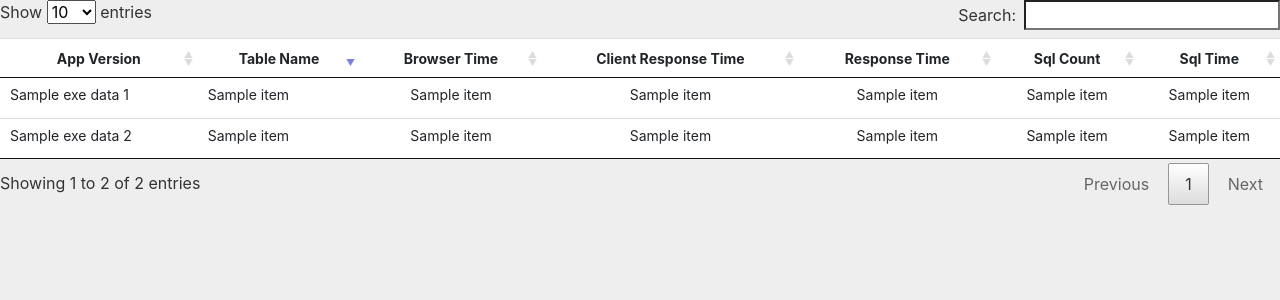
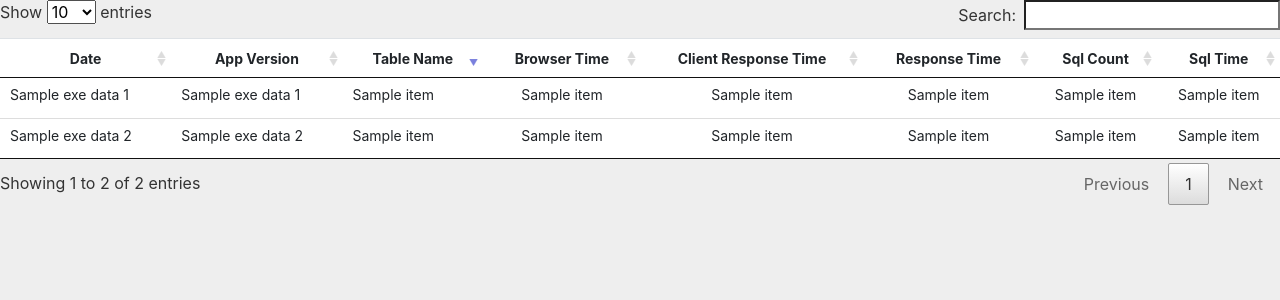
Before and after one commit to adiralashiva8/sp-historic, a Flask app: template sp_historic/templates/cmetrics.html in a window 1280 px wide. Shown: the top 300 px of the page. Run offline with Flask 2, Linux system fonts and the light colour scheme; the template is opened without the code that fills it: most values are stand-ins (such as "Sample title", 1, 10 or a date in 2020); some libraries are stand-ins or nearby versions.

Commit message:
Include Date in compare report

```diff
--- a/sp_historic/templates/cmetrics.html
+++ b/sp_historic/templates/cmetrics.html
@@ -96,6 +96,7 @@
         <table class="table row-border tablecard" id="tm">
             <thead>
                 <tr>
+                    <th>Date</th>
                     <th>App Version</th>
                     <th>Table Name</th>
                     <th>Browser Time</th>
@@ -108,6 +109,7 @@
             <tbody>
                 {% for item in test_data_1 %}
                 <tr>
+                    <td style="word-wrap: break-word;max-width: 250px; white-space: normal;text-align:left;">{{exe_data_1[0][1]}}</td>
                     <td style="word-wrap: break-word;max-width: 250px; white-space: normal;text-align:left;">{{exe_data_1[0][2]}}</td>
                     <td style="word-wrap: break-word;max-width: 250px; white-space: normal;text-align:left;">{{item[2]}}</td>
                     <td style="word-wrap: break-word;max-width: 250px; white-space: normal;text-align:center;">{{item[3]}}</td>
@@ -119,6 +121,7 @@
                 {% endfor %}
                 {% for item in test_data_2 %}
                 <tr>
+                    <td style="word-wrap: break-word;max-width: 250px; white-space: normal;text-align:left;">{{exe_data_2[0][1]}}</td>
                     <td style="word-wrap: break-word;max-width: 250px; white-space: normal;text-align:left;">{{exe_data_2[0][2]}}</td>
                     <td style="word-wrap: break-word;max-width: 250px; white-space: normal;text-align:left;">{{item[2]}}</td>
                     <td style="word-wrap: break-word;max-width: 250px; white-space: normal;text-align:center;">{{item[3]}}</td>
@@ -133,7 +136,7 @@
     </div>
     <script>
         window.onload = function () {
-            executeDataTable('#tm', 1);
+            executeDataTable('#tm', 2);
         };
     </script>
 
```
